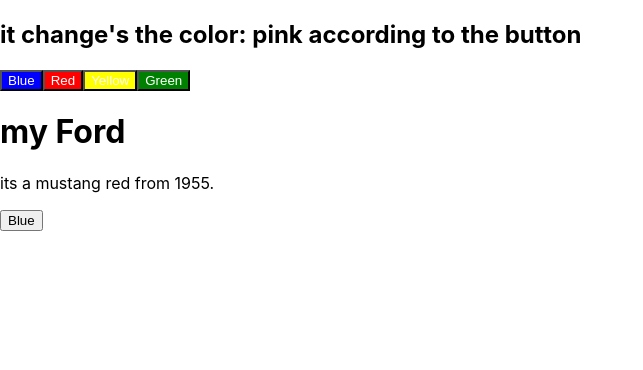
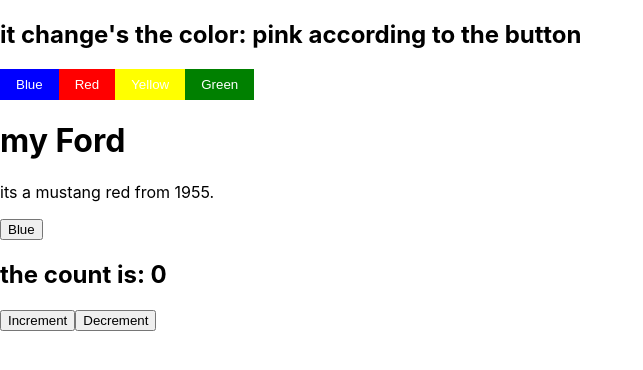
Before and after one commit to kireeti7/colorbutton, a React (Create React App) app: page / in a window 1280 px wide. Shown: the top 370 px of the page, without its empty margins (0-643 px from the left). Built offline with nearby package versions, Linux system fonts and the light colour scheme.

Commit message:
count function is added

```diff
--- a/src/App.js
+++ b/src/App.js
@@ -1,12 +1,13 @@
 import CarColor from "./components/CarColor"
 import ColorButton from "./components/colorbutton"
+import Count from "./components/Count"
 
 export default function App() {
   return(
     <div>
       <ColorButton />
       <CarColor />
-
+      <Count />
     </div>
   )
 }
--- /dev/null
+++ b/src/components/Count.jsx
@@ -0,0 +1,14 @@
+import { useState } from "react"
+
+export default function Count() {
+
+    const [count, setCount] = useState(0);
+
+    return (
+        <div>
+            <h2>the count is: {count}</h2>
+            <button onClick={() => setCount (count + 1)}>Increment</button>
+            <button onClick={() => setCount (count - 1)}>Decrement</button>
+        </div>
+    );
+}
--- a/src/components/colorbutton.js
+++ b/src/components/colorbutton.js
@@ -8,23 +8,23 @@
 
 
     return (
-        <div id="colorbutton">
+        <div style={{  gap: "10px", marginTop: "10px" }}>
             <h2>it change's the color: {color} according to the button</h2>
             <button
                 onClick={() => setColor("Blue")}
-                style={{ backgroundColor: "blue", color: "white" }}
+                style={{ backgroundColor: "blue", color: "white", padding: "8px 16px", border: "none" }}
             >Blue</button>
             <button
                 onClick={() => setColor("Red")}
-                style={{ backgroundColor: "red", color: "white" }}
+                style={{ backgroundColor: "red", color: "white" , padding: "8px 16px", border: "none" }}
             >Red</button>
             <button
                 onClick={() => setColor("Yellow")}
-                style={{ backgroundColor: "yellow", color: "white" }}
+                style={{ backgroundColor: "yellow", color: "white", padding: "8px 16px", border: "none"  }}
             >Yellow</button>
             <button
                 onClick={() => setColor("Green")}
-                style={{ backgroundColor: "green", color: "white" }}
+                style={{ backgroundColor: "green", color: "white" , padding: "8px 16px", border: "none"}}
             >Green</button>
 
         </div>
```
